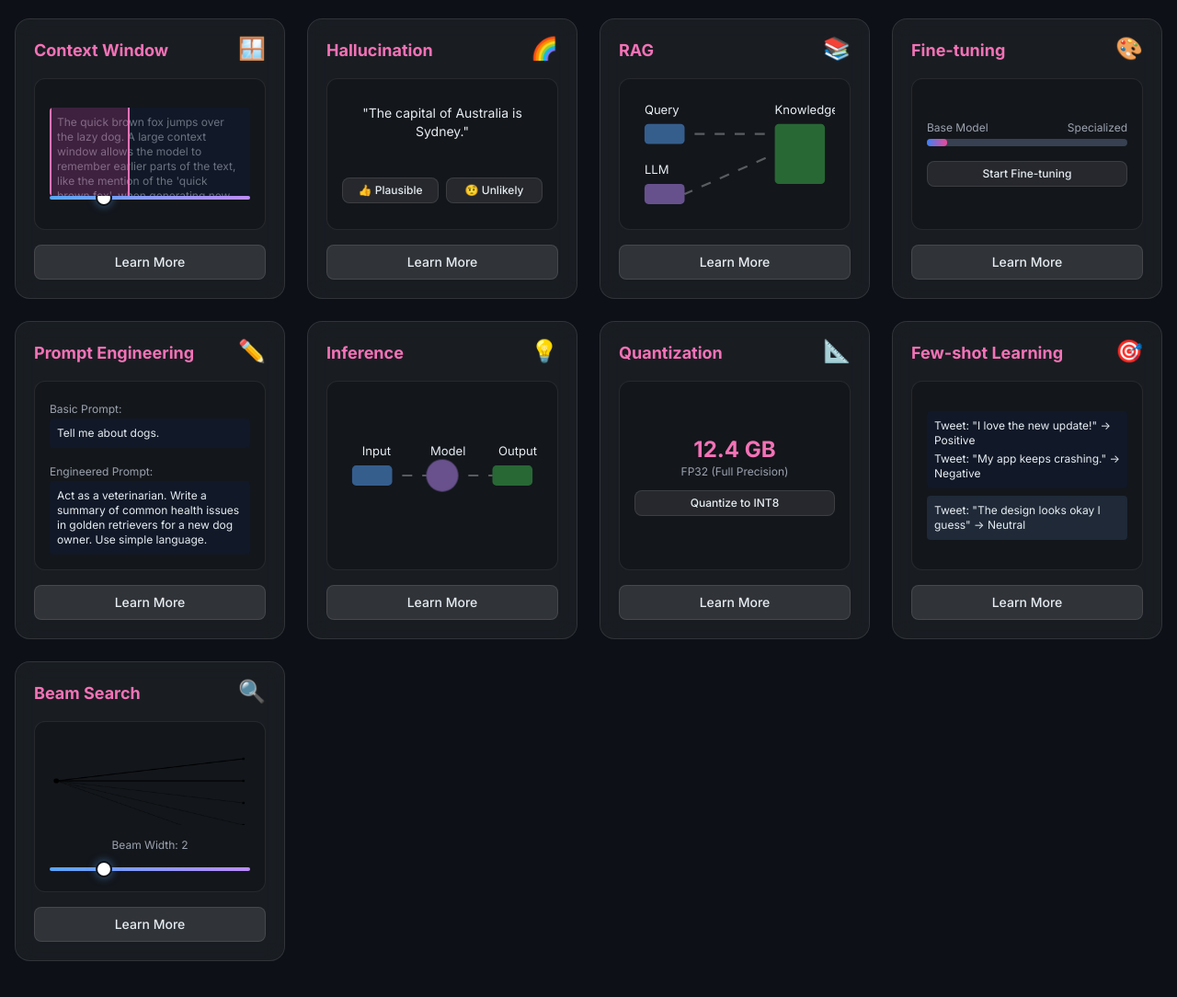
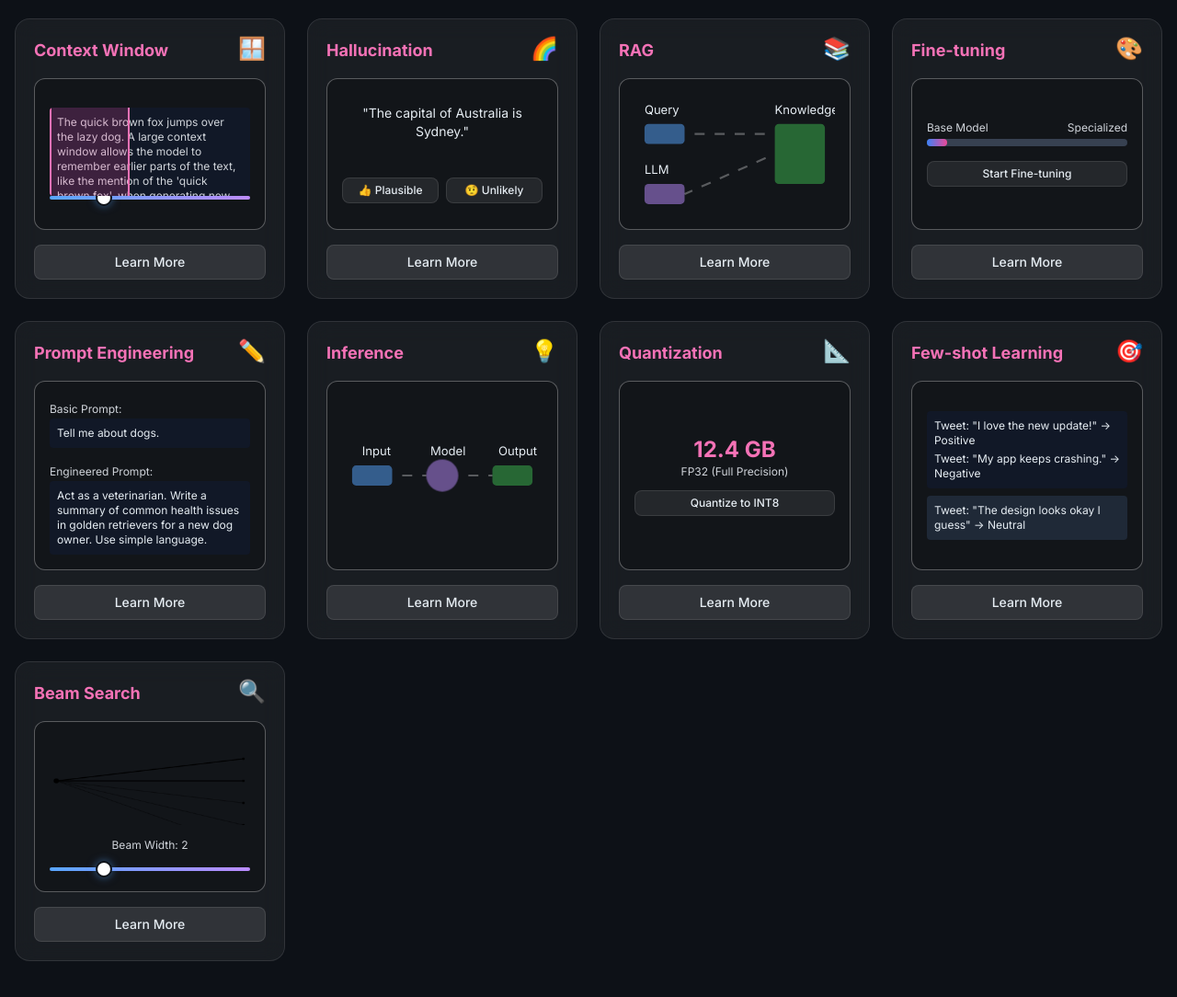
Before and after one commit to Bfisher911/AI-Terminiology, a plain HTML site: page index.html in a window 1280 px wide. Shown: the part 1660-2744 px from the top of the page at 92% size. Drawn offline with nearby package versions, Linux system fonts and the light colour scheme.

Commit message:
Improve card visibility

```diff
--- a/index.html
+++ b/index.html
@@ -17,7 +17,7 @@
             --border-color-bright: rgba(255, 255, 255, 0.3);
             --glow-color: rgba(88, 166, 255, 0.5);
             --text-color: #E6EDF3;
-            --text-muted-color: #8B949E;
+            --text-muted-color: #C9D1D9;
             --accent-blue: #58A6FF;
             --accent-green: #3FB950;
             --accent-purple: #BC8CFF;
@@ -116,15 +116,16 @@
 
         /* Interactive area inside cards */
         .interactive-area {
-            background: rgba(0, 0, 0, 0.2);
+            background: rgba(0, 0, 0, 0.25);
             border-radius: 12px;
-            border: 1px solid rgba(255, 255, 255, 0.08);
+            border: 1px solid var(--border-color-bright);
             padding: 1rem;
             transition: background 0.3s ease;
             flex-grow: 1;
             display: flex;
             flex-direction: column;
             justify-content: center;
+            min-height: 150px; /* ensure canvas areas are visible */
         }
         .concept-card:hover .interactive-area {
             background: rgba(0, 0, 0, 0.3);
@@ -251,10 +252,10 @@
     </div>
 
     <header class="relative z-10 text-center py-16 px-4">
-        <h1 class="text-5xl md:text-6xl font-extrabold mb-4 text-transparent bg-clip-text bg-gradient-to-r from-gray-200 to-gray-500">
+        <h1 class="text-5xl md:text-6xl font-extrabold mb-4 text-transparent bg-clip-text bg-gradient-to-r from-gray-200 to-gray-400">
             AI Concepts Explorer
         </h1>
-        <p class="text-lg md:text-xl text-gray-400 max-w-3xl mx-auto">
+        <p class="text-lg md:text-xl text-gray-300 max-w-3xl mx-auto">
             An interactive journey through the fundamental building blocks of modern AI.
         </p>
 
@@ -285,7 +286,7 @@
     <div id="modal" class="fixed inset-0 z-50 hidden items-center justify-center p-4">
         <div class="modal-backdrop absolute inset-0"></div>
         <div class="modal-content-area relative w-full max-w-2xl max-h-[90vh] overflow-y-auto p-8 rounded-2xl smooth-appear">
-            <button id="close-modal" class="absolute top-4 right-4 text-gray-400 hover:text-white transition-colors">
+            <button id="close-modal" class="absolute top-4 right-4 text-gray-300 hover:text-white transition-colors">
                 <svg class="w-6 h-6" fill="none" stroke="currentColor" viewBox="0 0 24 24">
                     <path stroke-linecap="round" stroke-linejoin="round" stroke-width="2" d="M6 18L18 6M6 6l12 12"></path>
                 </svg>
@@ -459,7 +460,7 @@
             container.innerHTML = `
                 <input type="text" placeholder="Type something..." class="w-full bg-transparent border-b border-gray-600 focus:border-blue-400 outline-none pb-1 mb-3 text-sm">
                 <div class="token-output flex flex-wrap gap-1.5 min-h-[40px]"></div>
-                <div class="text-xs text-gray-400 mt-auto pt-2">Tokens: <span class="token-count">0</span></div>`;
+                <div class="text-xs text-gray-300 mt-auto pt-2">Tokens: <span class="token-count">0</span></div>`;
 
             const input = container.querySelector('input');
             const output = container.querySelector('.token-output');
@@ -548,7 +549,7 @@
             container.innerHTML = `
                 <div class="text-center mb-2"><div class="temp-emoji text-4xl transition-all duration-300">😐</div></div>
                 <input type="range" class="temperature" min="0" max="2" step="0.1" value="0.7">
-                <div class="text-xs text-center mt-2 text-gray-400">Temp: <span class="temp-val">0.7</span></div>`;
+                <div class="text-xs text-center mt-2 text-gray-300">Temp: <span class="temp-val">0.7</span></div>`;
 
             const slider = container.querySelector('.temperature');
             const val = container.querySelector('.temp-val');
@@ -753,7 +754,7 @@
             container.innerHTML = `<div class="grid grid-cols-8 gap-1.5"></div>
                 <div class="text-center mt-3">
                     <input type="range" class="bs-slider" min="1" max="32" value="8" class="w-full">
-                    <p class="text-xs text-gray-400 mt-2">Batch Size: <span class="bs-val">8</span></p>
+                    <p class="text-xs text-gray-300 mt-2">Batch Size: <span class="bs-val">8</span></p>
                 </div>`;
             const grid = container.querySelector('.grid');
             const slider = container.querySelector('.bs-slider');
@@ -777,7 +778,7 @@
 
         function initGradientDescent(container) {
              container.innerHTML = `<canvas class="w-full h-full rounded-lg cursor-pointer"></canvas>
-             <p class="text-xs text-center text-gray-400 mt-2">Click to drop the ball</p>`;
+             <p class="text-xs text-center text-gray-300 mt-2">Click to drop the ball</p>`;
             const canvas = container.querySelector('canvas');
             const ctx = canvas.getContext('2d');
             let ball = {x: 30, y: 10, vx: 0, vy: 0};
@@ -964,7 +965,7 @@
 
         function initContextWindow(container) {
             container.innerHTML = `<div class="relative h-24 bg-gray-900 rounded p-2 overflow-hidden">
-                <p class="text-xs text-gray-500">The quick brown fox jumps over the lazy dog. A large context window allows the model to remember earlier parts of the text, like the mention of the 'quick brown fox', when generating new content later on, improving coherence.</p>
+                <p class="text-xs text-gray-300">The quick brown fox jumps over the lazy dog. A large context window allows the model to remember earlier parts of the text, like the mention of the 'quick brown fox', when generating new content later on, improving coherence.</p>
                 <div class="context-window absolute top-0 left-0 h-full bg-pink-500/20 border-x-2 border-pink-400"></div>
             </div>
             <input type="range" class="cw-slider" min="20" max="100" value="40" class="w-full mt-3">`;
@@ -1014,7 +1015,7 @@
         }
 
         function initFineTuning(container) {
-            container.innerHTML = `<div class="flex justify-between text-xs text-gray-400 mb-1">
+            container.innerHTML = `<div class="flex justify-between text-xs text-gray-300 mb-1">
                 <span>Base Model</span><span>Specialized</span>
             </div>
             <div class="w-full bg-gray-700 rounded-full h-2"><div class="ft-progress bg-gradient-to-r from-blue-500 to-pink-500 h-2 rounded-full w-[10%] transition-all duration-500"></div></div>
@@ -1029,11 +1030,11 @@
         function initPromptEngineering(container) {
             container.innerHTML = `<div class="space-y-3">
                 <div>
-                    <label class="text-xs text-gray-400">Basic Prompt:</label>
+                    <label class="text-xs text-gray-300">Basic Prompt:</label>
                     <p class="text-xs bg-gray-900 p-2 rounded">Tell me about dogs.</p>
                 </div>
                 <div>
-                    <label class="text-xs text-gray-400">Engineered Prompt:</label>
+                    <label class="text-xs text-gray-300">Engineered Prompt:</label>
                     <p class="text-xs bg-gray-900 p-2 rounded">Act as a veterinarian. Write a summary of common health issues in golden retrievers for a new dog owner. Use simple language.</p>
                 </div>
             </div>`;
@@ -1058,7 +1059,7 @@
         function initQuantization(container) {
             container.innerHTML = `<div class="text-center">
                 <p class="text-2xl font-bold text-pink-400 model-size">12.4 GB</p>
-                <p class="text-xs text-gray-400 precision">FP32 (Full Precision)</p>
+                <p class="text-xs text-gray-300 precision">FP32 (Full Precision)</p>
             </div>
             <button class="secondary-btn mt-3">Quantize to INT8</button>`;
             const size = container.querySelector('.model-size');
@@ -1089,7 +1090,7 @@
         function initBeamSearch(container) {
             container.innerHTML = `<canvas class="w-full h-24"></canvas>
             <div class="text-center mt-2">
-                <label class="text-xs text-gray-400">Beam Width: <span class="beam-val">2</span></label>
+                <label class="text-xs text-gray-300">Beam Width: <span class="beam-val">2</span></label>
                 <input type="range" class="beam-slider" min="1" max="5" value="2" class="w-full mt-1">
             </div>`;
             const canvas = container.querySelector('canvas');
@@ -1141,6 +1142,11 @@
 
         window.addEventListener('resize', debouncedResize);
 
+        // Ensure canvases render correctly once all styles are loaded
+        window.addEventListener('load', () => {
+            canvasDrawFunctions.forEach(func => func());
+        });
+
         categoryButtons.forEach(btn => {
             btn.addEventListener('click', () => {
                 const category = btn.dataset.category;
```
